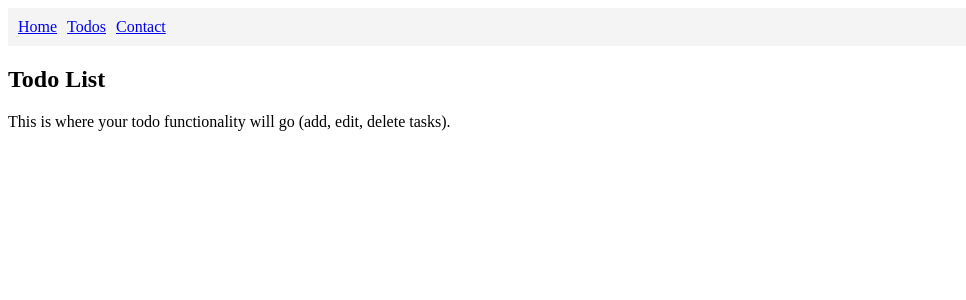
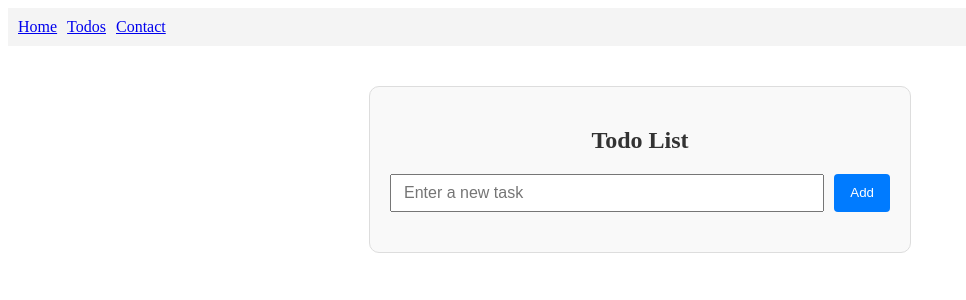
Before and after one commit to tylerfields56/task-manager, a React (Create React App) app: page /todos in a window 1280 px wide. Shown: the top 300 px of the page, without its empty margins (0-966 px from the left). Built offline with nearby package versions, Linux system fonts and the light colour scheme.

Commit message:
Add filter buttons for all/completed/incomplete tasks

```diff
--- a/src/pages/TodosPage.js
+++ b/src/pages/TodosPage.js
@@ -1,12 +1,193 @@
-import React from 'react';
+import React, { useState } from 'react';
 
 function TodosPage() {
+  const [todos, setTodos] = useState([]);
+  const [newTodo, setNewTodo] = useState('');
+  const [editingId, setEditingId] = useState(null);
+  const [editedText, setEditedText] = useState('');
+
+  const handleAddTodo = (e) => {
+    e.preventDefault();
+    if (newTodo.trim() === '') return;
+
+    const todo = {
+      id: Date.now(),
+      text: newTodo,
+      completed: false,
+    };
+
+    setTodos([...todos, todo]);
+    setNewTodo('');
+  };
+
+  const handleDeleteTodo = (id) => {
+    setTodos(todos.filter((todo) => todo.id !== id));
+  };
+
+  const handleEditTodo = (id, text) => {
+    setEditingId(id);
+    setEditedText(text);
+  };
+
+  const handleSaveTodo = (id) => {
+    setTodos(
+      todos.map((todo) =>
+        todo.id === id ? { ...todo, text: editedText } : todo
+      )
+    );
+    setEditingId(null);
+    setEditedText('');
+  };
+
+  const handleToggleComplete = (id) => {
+    setTodos(
+      todos.map((todo) =>
+        todo.id === id ? { ...todo, completed: !todo.completed } : todo
+      )
+    );
+  };
+
   return (
-    <div>
-      <h2>Todo List</h2>
-      <p>This is where your todo functionality will go (add, edit, delete tasks).</p>
+    <div style={styles.container}>
+      <h2 style={styles.heading}>Todo List</h2>
+
+      <form onSubmit={handleAddTodo} style={styles.form}>
+        <input
+          type="text"
+          placeholder="Enter a new task"
+          value={newTodo}
+          onChange={(e) => setNewTodo(e.target.value)}
+          style={styles.input}
+        />
+        <button type="submit" style={styles.button}>Add</button>
+      </form>
+
+      <ul style={styles.list}>
+        {todos.map((todo) => (
+          <li key={todo.id} style={styles.listItem}>
+            <input
+              type="checkbox"
+              checked={todo.completed}
+              onChange={() => handleToggleComplete(todo.id)}
+              style={styles.checkbox}
+            />
+            {editingId === todo.id ? (
+              <>
+                <input
+                  type="text"
+                  value={editedText}
+                  onChange={(e) => setEditedText(e.target.value)}
+                  style={styles.input}
+                />
+                <button onClick={() => handleSaveTodo(todo.id)} style={styles.saveButton}>
+                  Save
+                </button>
+              </>
+            ) : (
+              <>
+                <span style={{
+                  ...styles.todoText,
+                  textDecoration: todo.completed ? 'line-through' : 'none',
+                  color: todo.completed ? '#888' : '#000',
+                }}>
+                  {todo.text}
+                </span>
+                <div>
+                  <button onClick={() => handleEditTodo(todo.id, todo.text)} style={styles.editButton}>
+                    Edit
+                  </button>
+                  <button onClick={() => handleDeleteTodo(todo.id)} style={styles.deleteButton}>
+                    Delete
+                  </button>
+                </div>
+              </>
+            )}
+          </li>
+        ))}
+      </ul>
     </div>
   );
 }
 
+const styles = {
+  container: {
+    maxWidth: '500px',
+    margin: '40px auto',
+    padding: '20px',
+    border: '1px solid #ddd',
+    borderRadius: '10px',
+    backgroundColor: '#f9f9f9',
+  },
+  heading: {
+    textAlign: 'center',
+    color: '#333',
+  },
+  form: {
+    display: 'flex',
+    gap: '10px',
+    marginBottom: '20px',
+  },
+  input: {
+    flex: 1,
+    padding: '8px 12px',
+    fontSize: '16px',
+  },
+  button: {
+    padding: '8px 16px',
+    backgroundColor: '#007bff',
+    color: 'white',
+    border: 'none',
+    borderRadius: '4px',
+    cursor: 'pointer',
+  },
+  list: {
+    listStyle: 'none',
+    paddingLeft: 0,
+  },
+  listItem: {
+    backgroundColor: '#fff',
+    padding: '10px',
+    marginBottom: '10px',
+    borderRadius: '6px',
+    display: 'flex',
+    justifyContent: 'space-between',
+    alignItems: 'center',
+    gap: '10px',
+    boxShadow: '0 1px 3px rgba(0,0,0,0.1)',
+  },
+  todoText: {
+    flex: 1,
+  },
+  deleteButton: {
+    backgroundColor: '#dc3545',
+    color: 'white',
+    border: 'none',
+    padding: '5px 10px',
+    borderRadius: '4px',
+    cursor: 'pointer',
+    marginLeft: '5px',
+  },
+  editButton: {
+    backgroundColor: '#ffc107',
+    color: 'white',
+    border: 'none',
+    padding: '5px 10px',
+    borderRadius: '4px',
+    cursor: 'pointer',
+    marginLeft: '5px',
+  },
+  saveButton: {
+    backgroundColor: '#28a745',
+    color: 'white',
+    border: 'none',
+    padding: '5px 10px',
+    borderRadius: '4px',
+    cursor: 'pointer',
+    marginLeft: '5px',
+  },
+  checkbox: {
+    marginRight: '10px',
+  },
+};
+
 export default TodosPage;
```
